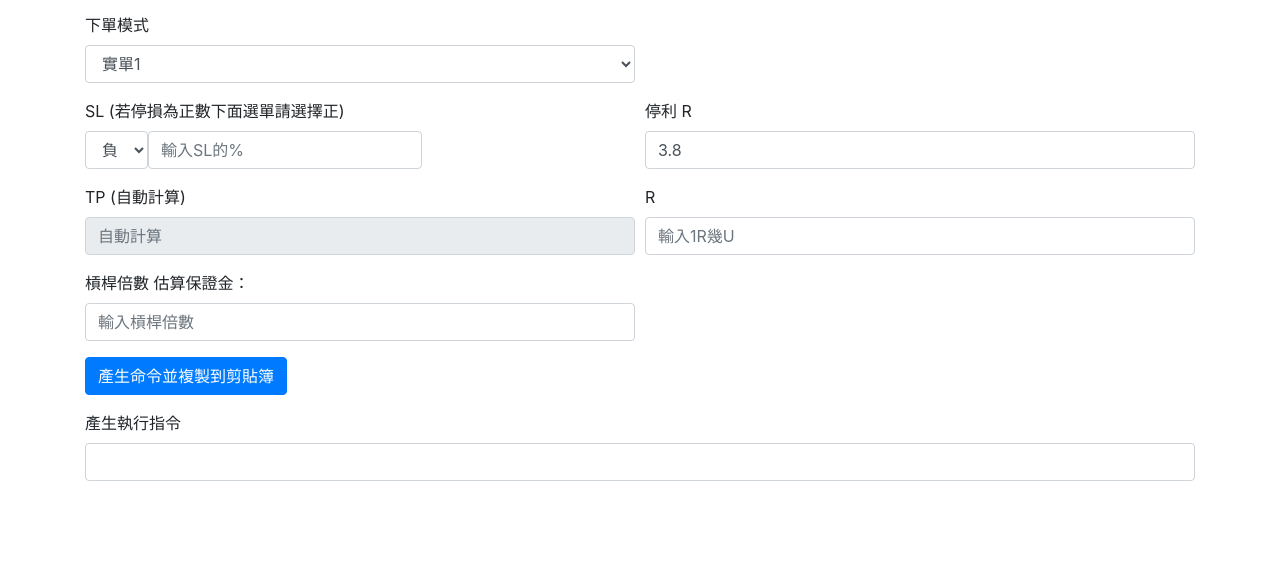
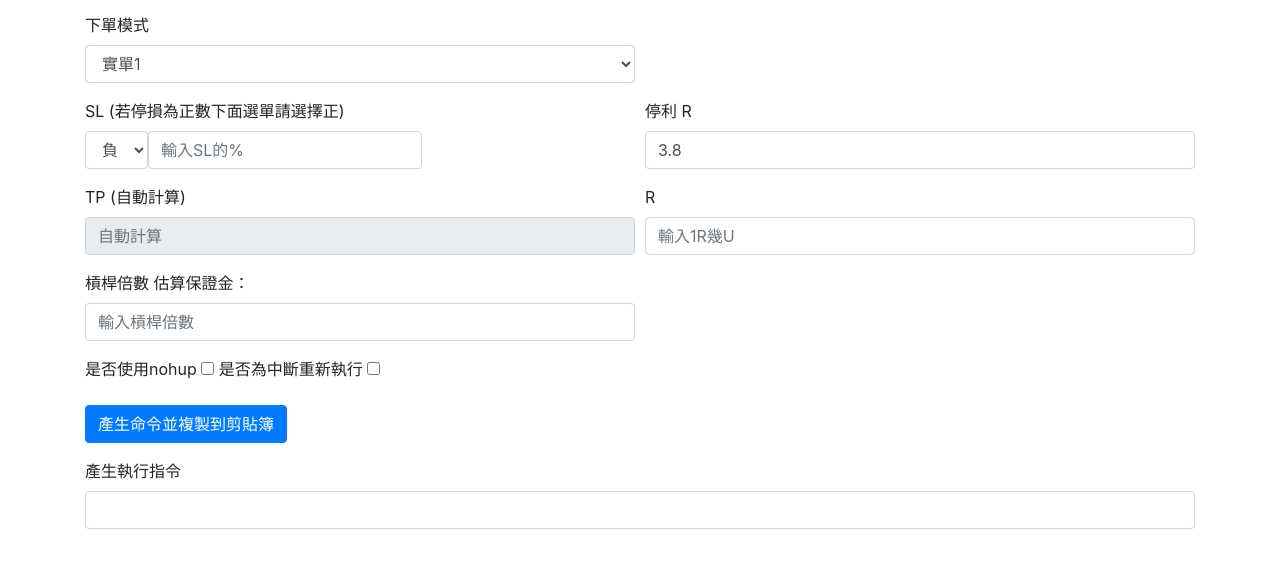
Before and after one commit to fishsquare69ok/Long-Short-Cmds-Generator, a plain HTML site: page index.html in a window 1280 px wide. Shown: the part 167-734 px from the top of the page. Drawn offline with nearby package versions, Linux system fonts and the light colour scheme.

Commit message:
20241021 v1.1
修正錯誤

```diff
--- a/index.html
+++ b/index.html
@@ -157,6 +157,16 @@
                 </div>
             </div>
 
+            <div class="form-row">
+                <!-- 修正 nohup 和中斷重新執行的控件 -->
+                <div class="form-group col-md-6">
+                    <label for="nohup">是否使用nohup</label>
+                    <input type="checkbox" id="nohup" value="true">
+                    <label for="iscont">是否為中斷重新執行</label>
+                    <input type="checkbox" id="iscont" value="false">
+                </div>
+            </div>
+
             <button type="button" class="btn btn-primary" onclick="concatenateAndCopy()">產生命令並複製到剪貼簿</button>
         </form>
         <div class="form-group mt-3">
@@ -177,6 +187,7 @@
             const LeverageValue = localStorage.getItem('SL_Leverage');
             const orderModeValue = localStorage.getItem('SL_orderMode');
             const takeProfitRValue = localStorage.getItem('SL_takeProfitR') || '3.8';  // 預設值為 3.8
+            const isContValue = localStorage.getItem('SL_iscont') === 'true';
 
             // Set values in the form
             document.getElementById('long').value = longValue || 'BTC';
@@ -185,6 +196,7 @@
             document.getElementById('SL').value = SLValue;
             document.getElementById('TP').value = TPValue;
             document.getElementById('nohup').checked = nohupValue === 'true';
+            document.getElementById('iscont').checked = isContValue;
             document.getElementById('Leverage').value = LeverageValue;
             document.getElementById('orderMode').value = orderModeValue || 'SL1.py';
             document.getElementById('takeProfitR').value = takeProfitRValue;
@@ -243,6 +255,7 @@
             localStorage.setItem('SL_Leverage', Leverage);
             localStorage.setItem('SL_orderMode', orderMode);
             localStorage.setItem('SL_takeProfitR', document.getElementById('takeProfitR').value);  // 保存停利 R
+            localStorage.setItem('SL_iscont', iscont);
 
             if (isSLMinus === 'SL_Minus') {
                 SL = -SL;
```
